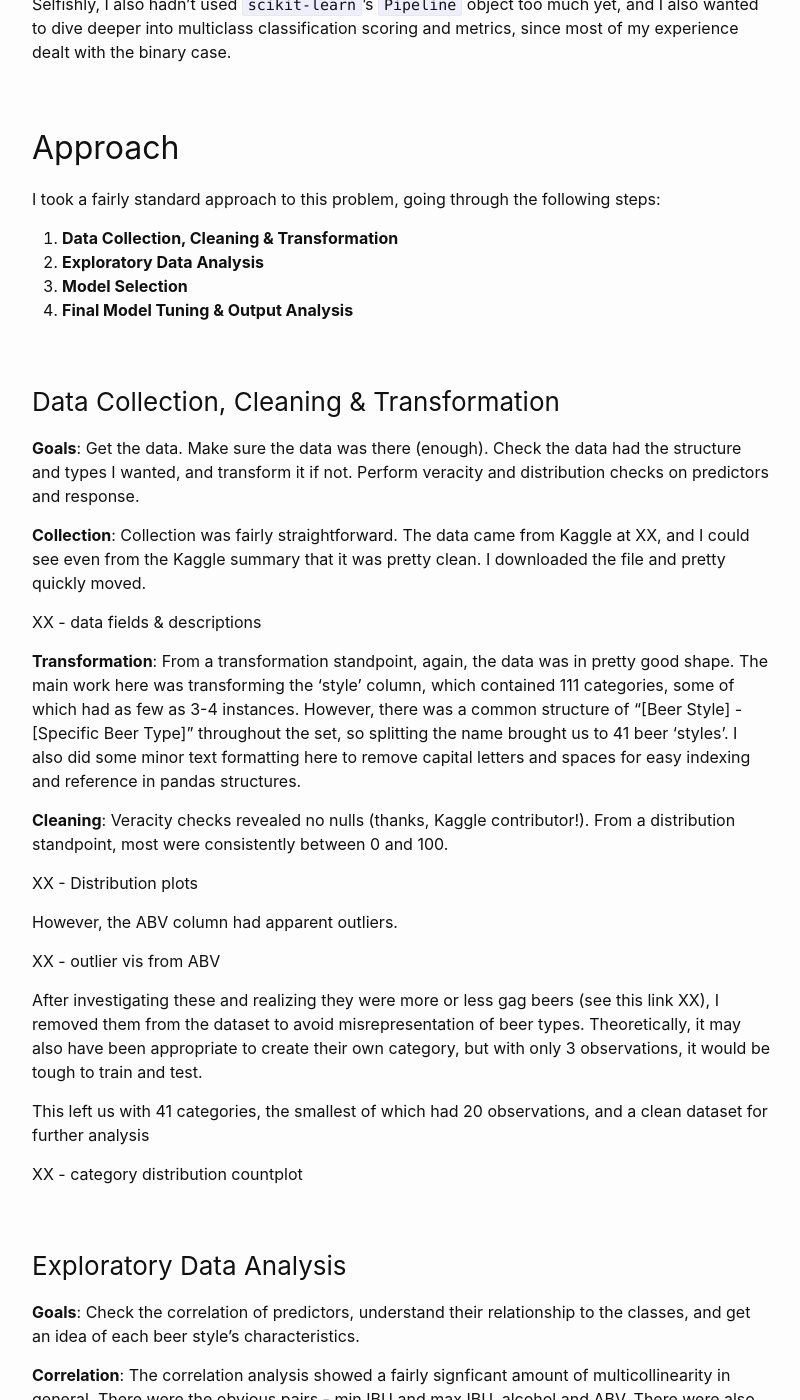
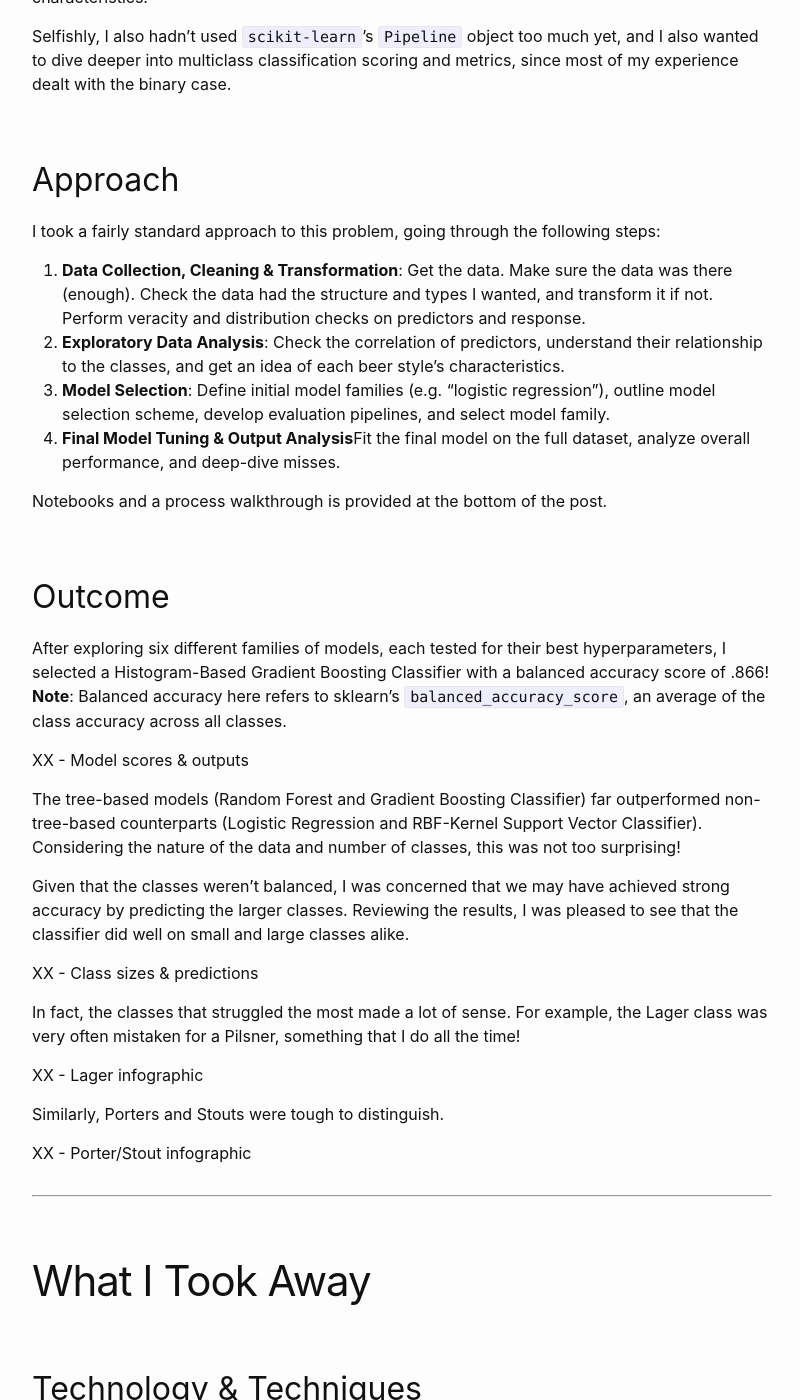
Before and after one commit to astaylor92/astaylor92.github.io, a Jekyll site: the page built from docs/_posts/2022-09-08-beer-classification.md, in a window 1280 px wide and 1400 px high, scrolled down 893 px. Shown: the whole window, without its empty margins (238-1038 px from the left). Built offline with Jekyll 4.4.1, drawn with Linux system fonts in a browser that asks for light colours; some of the changed text lies outside the part shown.

Commit message:
Another beer post update

```diff
--- a/docs/_posts/2022-09-08-beer-classification.md
+++ b/docs/_posts/2022-09-08-beer-classification.md
@@ -6,6 +6,8 @@ skills: scikit-learn pipelines, multiclass algorithms and scoring, multiple mode
 ---
 
 # TODO FILL IN ALL "XX"s
+
+---
 
 # What I Did
 
@@ -25,13 +27,76 @@ Selfishly, I also hadn't used `scikit-learn`'s `Pipeline` object too much yet, a
 
 I took a fairly standard approach to this problem, going through the following steps:
 
-1. **Data Collection, Cleaning & Transformation**
-3. **Exploratory Data Analysis**
-4. **Model Selection**
-5. **Final Model Tuning & Output Analysis**
+1. **Data Collection, Cleaning & Transformation**: Get the data. Make sure the data was there (enough). Check the data had the structure and types I wanted, and transform it if not. Perform veracity and distribution checks on predictors and response.
+3. **Exploratory Data Analysis**: Check the correlation of predictors, understand their relationship to the classes, and get an idea of each beer style's characteristics.
+4. **Model Selection**: Define initial model families (e.g. "logistic regression"), outline model selection scheme, develop evaluation pipelines, and select model family.
+5. **Final Model Tuning & Output Analysis**Fit the final model on the full dataset, analyze overall performance, and deep-dive misses.
 
+Notebooks and a process walkthrough is provided at the bottom of the post.
 
-### Data Collection, Cleaning & Transformation
+## Outcome
+
+After exploring six different families of models, each tested for their best hyperparameters, I selected a Histogram-Based Gradient Boosting Classifier with a balanced accuracy score of .866! **Note**: Balanced accuracy here refers to sklearn's `balanced_accuracy_score`, an average of the class accuracy across all classes.
+
+XX - Model scores & outputs
+
+The tree-based models (Random Forest and Gradient Boosting Classifier) far outperformed non-tree-based counterparts (Logistic Regression and RBF-Kernel Support Vector Classifier). Considering the nature of the data and number of classes, this was not too surprising!
+
+Given that the classes weren't balanced, I was concerned that we may have achieved strong accuracy by predicting the larger classes. Reviewing the results, I was pleased to see that the classifier did well on small and large classes alike.
+
+XX - Class sizes & predictions
+
+In fact, the classes that struggled the most made a lot of sense. For example, the Lager class was very often mistaken for a Pilsner, something that I do all the time!
+
+XX - Lager infographic
+
+Similarly, Porters and Stouts were tough to distinguish.
+
+XX - Porter/Stout infographic
+
+---
+
+# What I Took Away
+
+## Technology & Techniques
+As I mentioned, this was an opportunity for me to explore a few new things on the technical side:
+
+* All of the `pandas`
+* Extensive use of `sklearn`
+    * `Pipeline` to formulate
+    * Nested CV using `GridsearchCV` and `cross_validate_score`
+    * `StratifiedKFold` and stratification in `test_train_split`
+    * Custom scoring using individual scores from the `scoring` library
+* Radar plots from scratch in `matplotlib`
+* `seaborn` for all other vis
+* `textwrap` library for custom plot text wrapping (it's the little things)
+
+## Lessons Learned
+
+There were a few specific lessons learned, some the hard way:
+
+* **Deep-diving convergence errors can take a while** - Both the SVC and logistic regression struggled to converge at many points during parameter search. This was alleviated some by increasing the number of iterations, but ultimately, it turned out that if the regularization penalty was too small, the models often had trouble keeping coefficients stable. In addition, having too few principal components also seemed to cause instability.
+* **Radar charts ain't always right** - Although I liked radar charts here, they only allowed for general comparison of different attributes of a beer. In this case, since we never really needed to know to the decimal point if one attribute was higher than another for a beer, that was fine. I also liked how they showed the 'shape' of a beer here. However, I had to move to faceted bar charts if I really wanted to compare things
+
+---
+
+# What I Enjoyed
+
+* **Getting to know scorig metrics is useful if mind-bending** - XX - add detail
+* **Radar charts & info graphic design can be nice sometimes** - XX - add detail
+* **Pickle & parquet files are my friend** - XX - add detail
+* **Good results are fun** - XX - add detail
+
+---
+
+# Notebooks
+
+---
+
+# Process Detail
+
+## Data Collection, Cleaning & Transformation
+
 
 **Goals**: Get the data. Make sure the data was there (enough). Check the data had the structure and types I wanted, and transform it if not. Perform veracity and distribution checks on predictors and response.
 
@@ -59,7 +124,7 @@ This left us with 41 categories, the smallest of which had 20 observations, and
 XX - category distribution countplot
 
 
-### Exploratory Data Analysis
+## Exploratory Data Analysis
 
 **Goals**: Check the correlation of predictors, understand their relationship to the classes, and get an idea of each beer style's characteristics.
 
@@ -89,7 +154,7 @@ However, if we wanted to compare across beers (e.g. which beers were sweetest),
 XX - bar chart
 
 
-### Model Selection
+## Model Selection
 
 **Goals**: Define initial model families (e.g. "logistic regression"), outline model selection scheme, develop evaluation pipelines, and select model family.
 
```
Also changed, not shown: other parts of docs/_posts/2022-09-08-beer-classification.md (+1 -15 lines).
